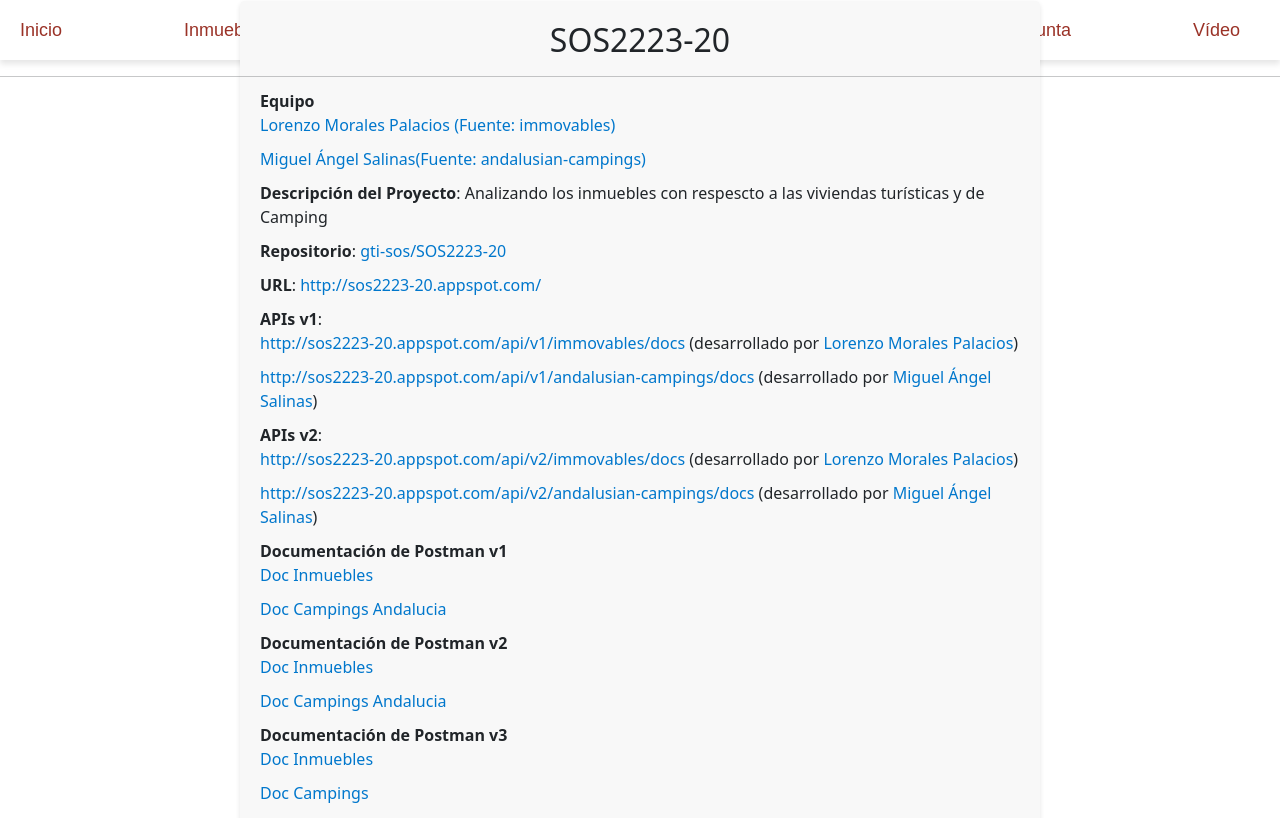
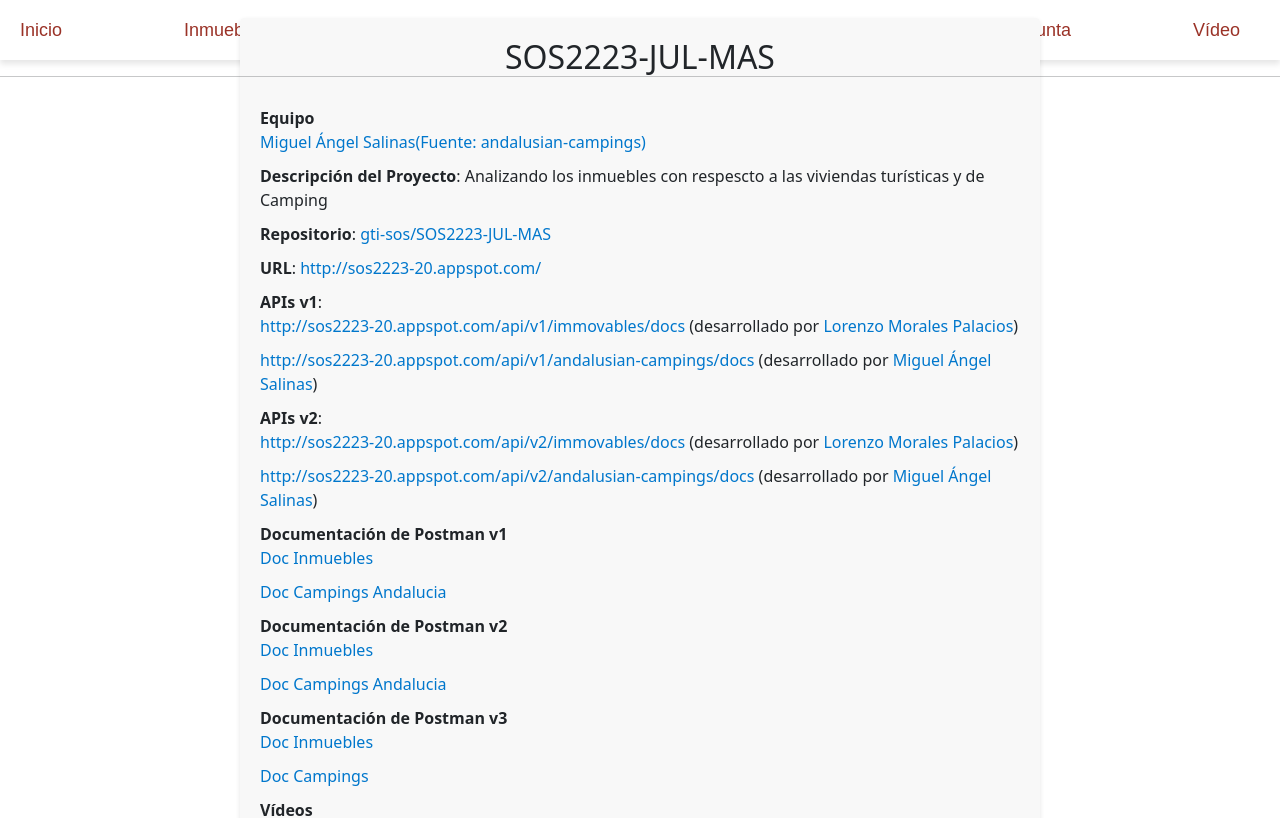
Before and after one commit to gti-sos/sos2223-20, a SvelteKit app in the folder frontend/: page / in a window 1280 px wide. Shown: the top 818 px of the page. Built offline with nearby package versions, Linux system fonts and the light colour scheme.

Commit message:
change url

```diff
--- a/frontend/src/routes/+page.svelte
+++ b/frontend/src/routes/+page.svelte
@@ -1,18 +1,13 @@
 <svelte:head>
-    <title>SOS2223-20</title>
+    <title>SOS2223-JUL-MAS</title>
 </svelte:head>
 <main>
     <body>
-        <h1>SOS2223-20</h1>
+        <h1>SOS2223-JUL-MAS</h1>
         <ul dir="auto">
             <li>
                 <strong>Equipo</strong>
                 <ul dir="auto">
-                    <li>
-                        <a href="https://github.com/Lukmare"
-                            >Lorenzo Morales Palacios (Fuente: immovables)</a
-                        >
-                    </li>
                     <li>
                         <a href="https://github.com/salinosaso"
                             >Miguel Ángel Salinas(Fuente: andalusian-campings)
@@ -26,8 +21,8 @@
             </li>
             <li>
                 <strong>Repositorio</strong>:
-                <a href="https://github.com/gti-sos/SOS2223-20"
-                    >gti-sos/SOS2223-20</a
+                <a href="https://github.com/gti-sos/SOS2223-JUL-MAS"
+                    >gti-sos/SOS2223-JUL-MAS</a
                 >
             </li>
             <li>
```
